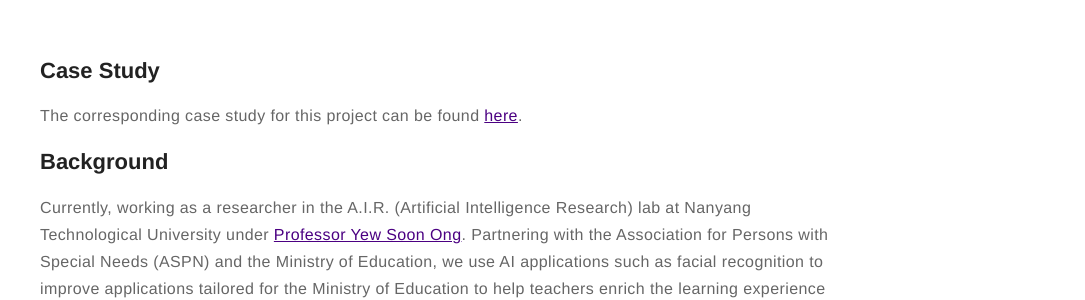
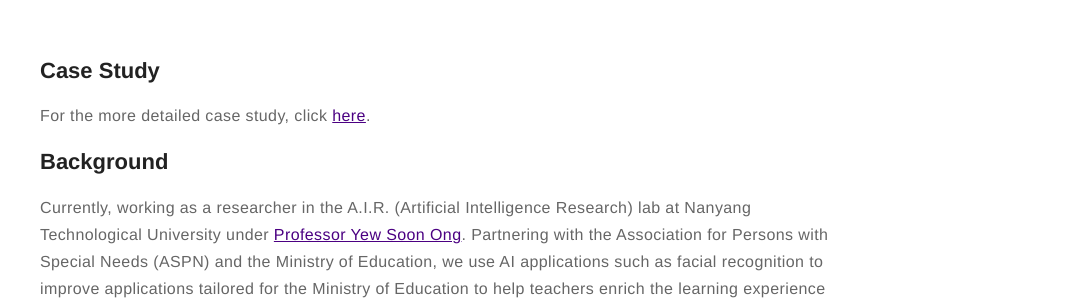
Before and after one commit to im-mel/im-mel.github.io, a Jekyll site: the page built from _posts/2020-02-01-Ong.markdown, in a window 1280 px wide. Shown: the part 196-496 px from the top of the page, without its empty margins (195-1280 px from the left). Built offline with Jekyll 4.4.1, drawn with Linux system fonts in a browser that asks for light colours; emoji names are drawn with the system emoji font.

Commit message:
Update 2020-02-01-Ong.markdown

```diff
--- a/_posts/2020-02-01-Ong.markdown
+++ b/_posts/2020-02-01-Ong.markdown
@@ -13,7 +13,7 @@ externalLink: false
 ---
 
 ## Case Study
-The corresponding case study for this project can be found [here](assets/ASPN_Report.pdf).
+For the more detailed case study, click [here](assets/ASPN_Report.pdf).
 
 ## Background
 Currently, working as a researcher in the A.I.R. (Artificial Intelligence Research) lab at Nanyang Technological University under [Professor Yew Soon Ong](https://www.a-star.edu.sg/About-A-STAR/corporate-profile/people/professor-ong-yew-soon). Partnering with the Association for Persons with Special Needs (ASPN) and the Ministry of Education, we use AI applications such as facial recognition to improve applications tailored for the Ministry of Education to help teachers enrich the learning experience for children who have difficulties with emotional expression and regulation. My role is to complete the user research to improve, as well as add new features to create a MVP to launch in the market that could potentially help all educators for children with special needs, whether affiliated with the Ministry of Education or not.
```
